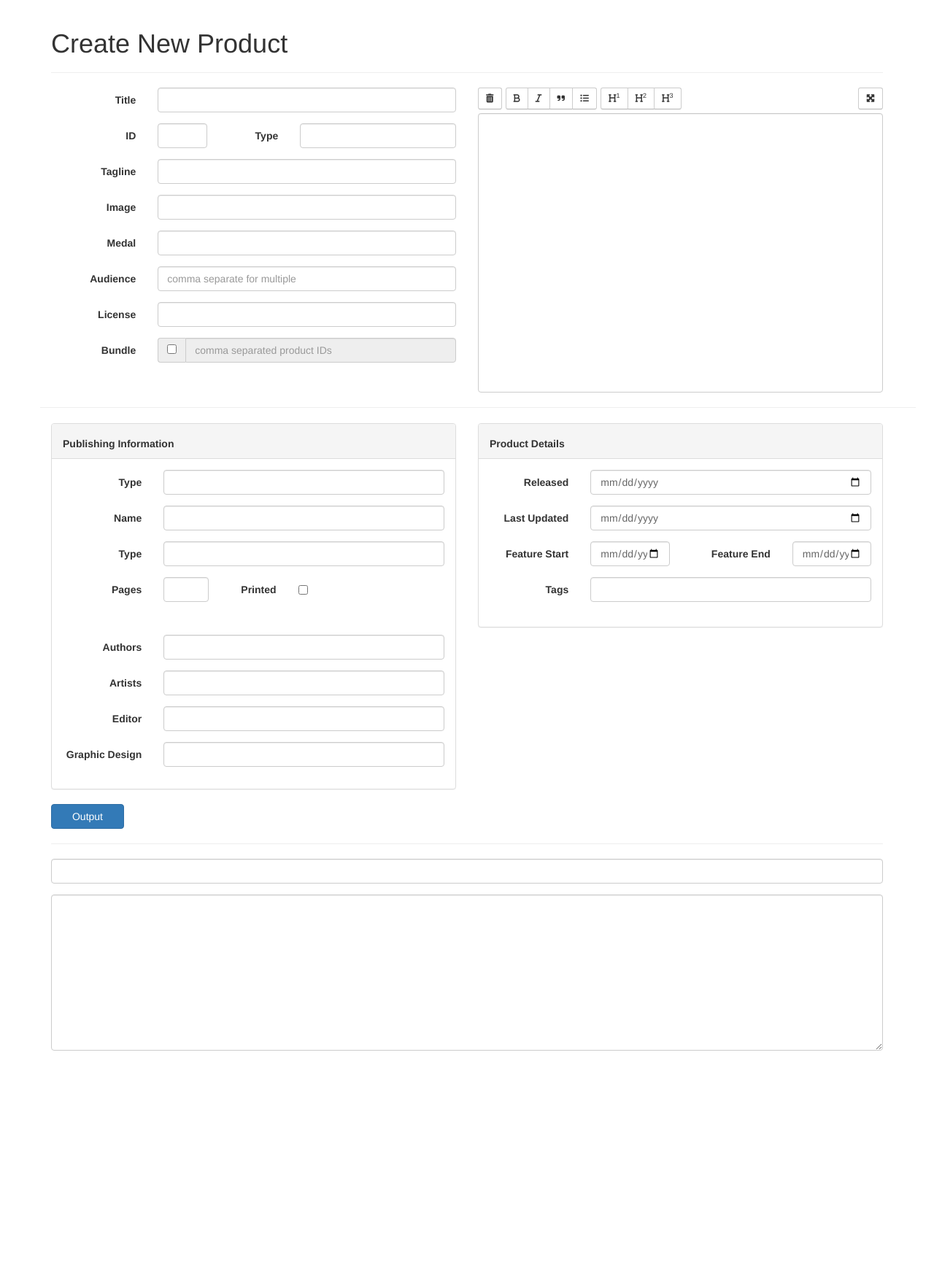
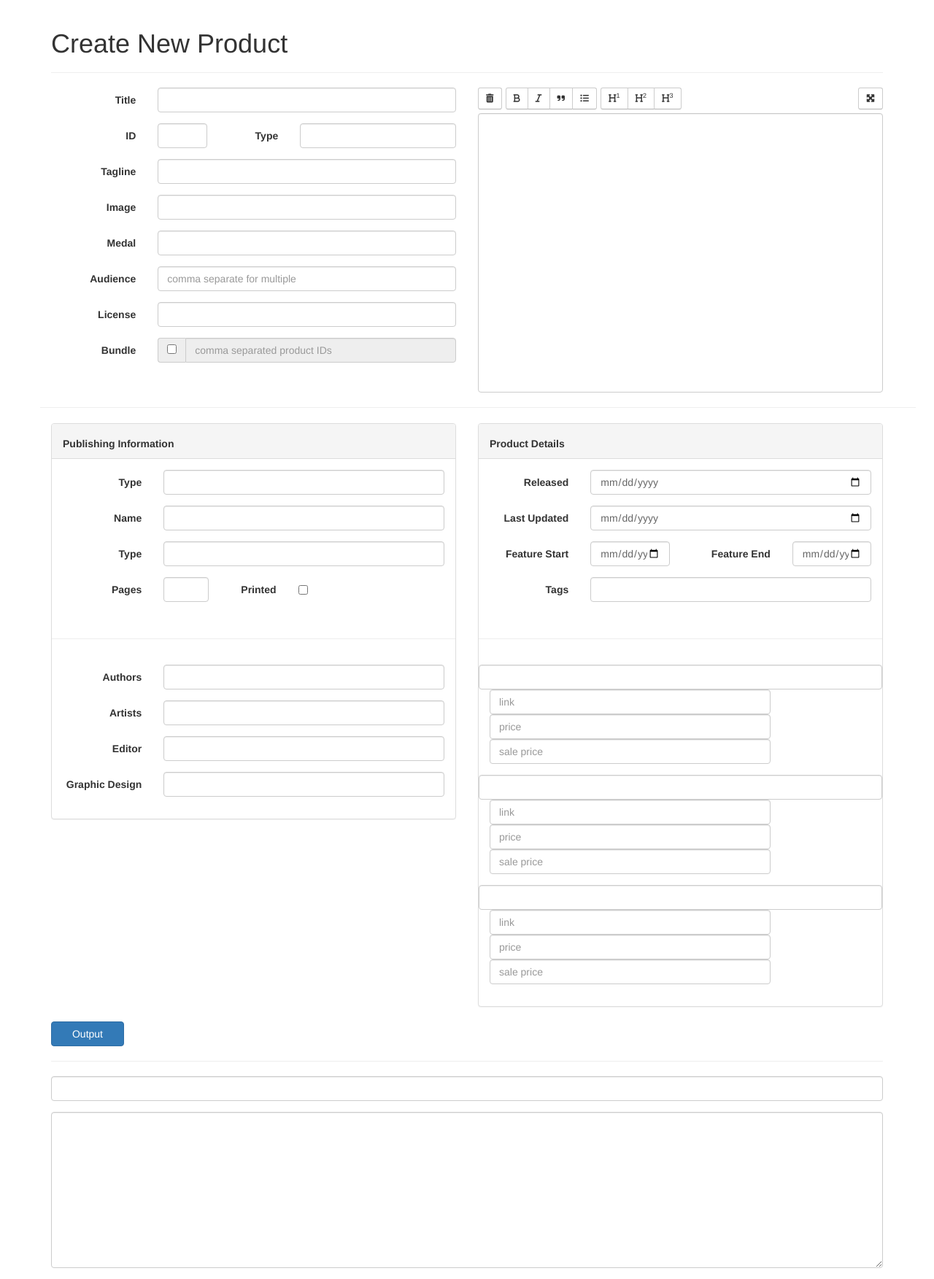
Before and after one commit to BornToDoStuff/Vorpal-Dice-Press, a Jekyll site: the page built from _pages/post_create.html, in a window 1280 px wide. Shown: the whole page at 73% size. Built offline with Jekyll 4.4.1, drawn with Linux system fonts in a browser that asks for light colours; nearby versions of some CDN libraries; some web fonts are replaced; before the commit the page ends 1455 px from its top, so only the background shows below that.

Commit message:
try adding prices

```diff
--- a/_pages/post_create.html
+++ b/_pages/post_create.html
@@ -163,6 +163,7 @@ permalink: /products/create/
 								</div>
 							</div>
 						</div>
+						<hr />
 						<div class="panel-body" id="product_contributors">
 							<div class="form-group">
 								<label for="post-product_contributors_authors" class="control-label col-sm-3">Authors</label>
@@ -225,11 +226,40 @@ permalink: /products/create/
 									<input id="post-product_feature_start" type="date" class="form-control">
 								</div>
 							</div>
-
 							<div class="form-group">
 								<label class="control-label col-sm-3">Tags</label>
 								<div class="col-sm-9">
 									<input id="post-tags" type="text" class="form-control" />
+								</div>
+							</div>
+						</div>
+
+						<hr />
+
+						<div class="panel-body">
+
+							<div class="form-group">
+								<input id="product_location1" type="text" class="form-control col-sm-3" />
+								<div class="col-sm-9">
+									<input id="product_link1" type="text" class="form-control" placeholder="link" />
+									<input id="product_price1" type="number" class="form-control col-sm-6" placeholder="price" min="0.00" step="0.01" />
+									<input id="product_sale1" type="number" class="form-control col-sm-6" placeholder="sale price" min="0.00" step="0.01" />
+								</div>
+							</div>
+							<div class="form-group">
+								<input id="product_location2" type="text" class="form-control col-sm-3" />
+								<div class="col-sm-9">
+									<input id="product_link2" type="text" class="form-control" placeholder="link" />
+									<input id="product_price2" type="number" class="form-control col-sm-6" placeholder="price" min="0.00" step="0.01" />
+									<input id="product_sale2" type="number" class="form-control col-sm-6" placeholder="sale price" min="0.00" step="0.01" />
+								</div>
+							</div>
+							<div class="form-group">
+								<input id="product_location3" type="text" class="form-control col-sm-3" />
+								<div class="col-sm-9">
+									<input id="product_link3" type="text" class="form-control" placeholder="link" />
+									<input id="product_price3" type="number" class="form-control col-sm-6" placeholder="price" min="0.00" step="0.01" />
+									<input id="product_sale3" type="number" class="form-control col-sm-6" placeholder="sale price" min="0.00" step="0.01" />
 								</div>
 							</div>
 						</div>
```
Also changed, not shown: other parts of _pages/post_create.html (+12 -17 lines).
